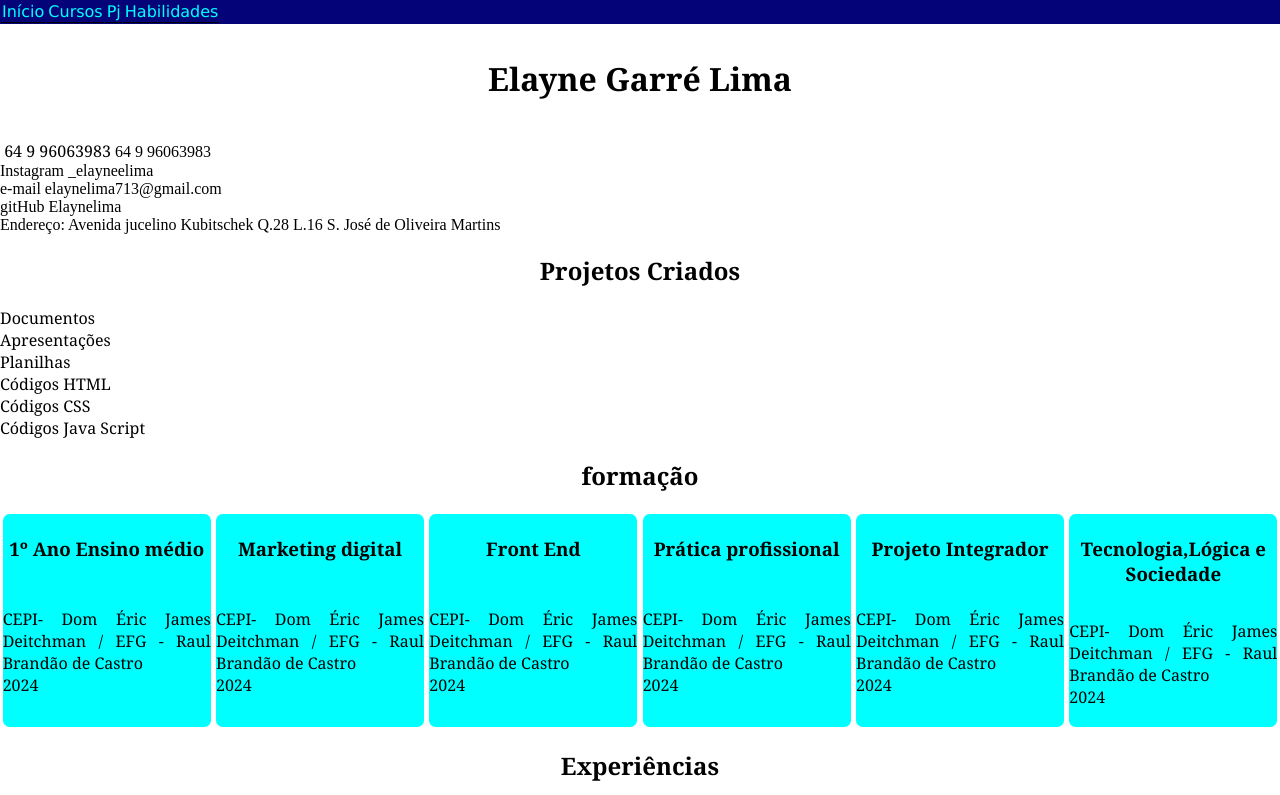
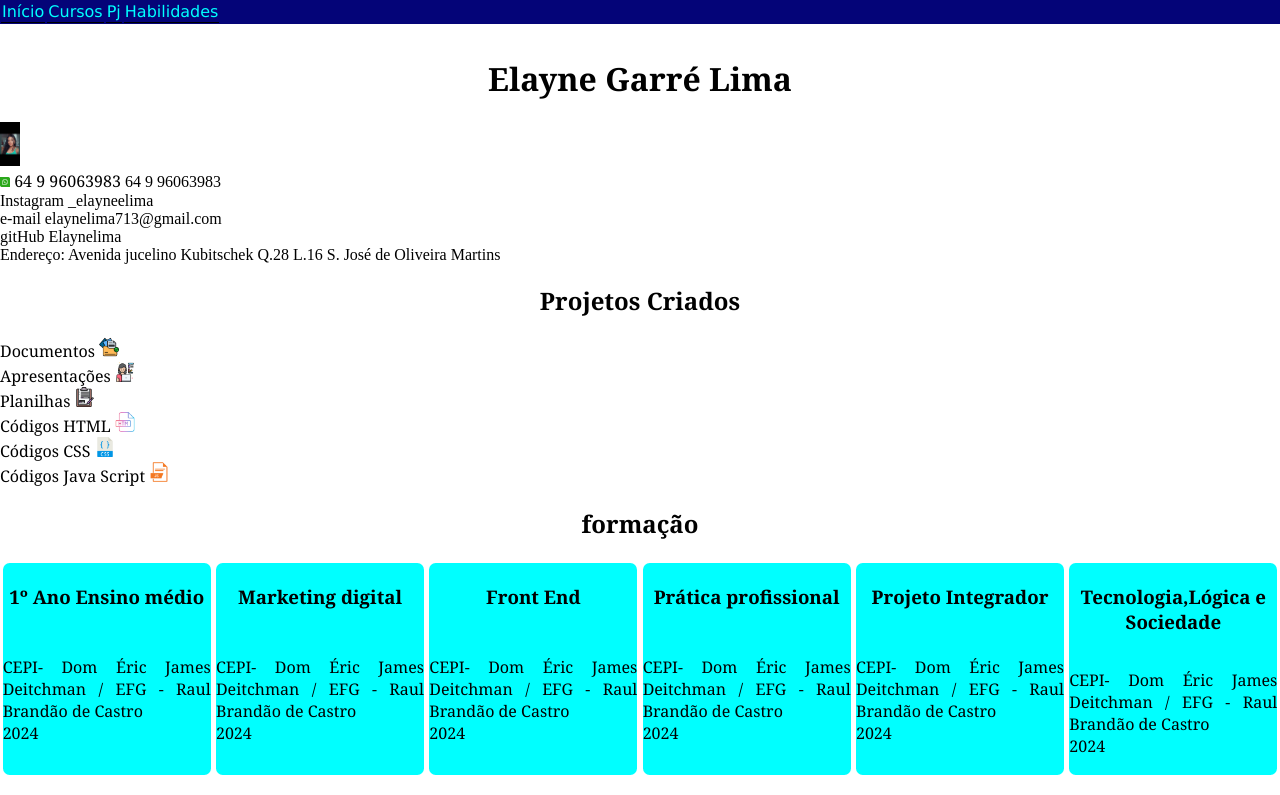
Before and after one commit to Elayne2008/portifolio, a plain HTML site: page index.html in a window 1280 px wide. Shown: the top 795 px of the page. Drawn offline with Linux system fonts and the light colour scheme; files that its build step writes are made by us from their sources.

Commit message:
Update index.html

```diff
--- a/index.html
+++ b/index.html
@@ -4,10 +4,10 @@
     <meta charset="UTF-8">
     <meta name="viewport" content="width=device-width, initial-scale=1.0">
     <title>Elayne Garré Lima</title>
-    <link rel="icon" type="image/x-icon" href="fotos/favicon.png">
-    <link rel="stylesheet" href="estilos/menu.css">
-    <link rel="stylesheet" href="/estilos/Cards.css">
-    <link rel="stylesheet" href="/estilos/texto.css">
+    <link rel="icon" type="image/x-icon" href="favicon.png">
+    <link rel="stylesheet" href="menu.css">
+    <link rel="stylesheet" href="Cards.css">
+    <link rel="stylesheet" href="texto.css">
 </head>
 <body>
     <div class="conteudo">
@@ -20,9 +20,9 @@
          <br><div id="foto"></div>
          <div id="pessoal">
              <br><div id="nome"><h1>Elayne Garré Lima</h1></div>
-             <img src="/fotos/eu...jpg" alt="" width="20px">
+             <img src="eu...jpg" alt="" width="20px">
              <div id="dados">
-                <a href="https://wa.me/64996063983/?text='Olá! Gostei do seu currículo'" target="_blank" id="whatsApp"><img src="/fotos/whatsApp.png" alt="" width="10px"> 64 9 96063983</a> 64 9 96063983 <br>
+                <a href="https://wa.me/64996063983/?text='Olá! Gostei do seu currículo'" target="_blank" id="whatsApp"><img src="whatsApp.png" alt="" width="10px"> 64 9 96063983</a> 64 9 96063983 <br>
                  Instagram _elayneelima <br>
                  e-mail elaynelima713@gmail.com <br>
                  gitHub Elaynelima <br>
@@ -34,37 +34,37 @@
              <a href="">
              <div id="documentos">
                 Documentos
-                <img src="/fotos/Documentos.png" alt=""  width="20px">
+                <img src="Documentos.png" alt=""  width="20px">
             </div>
         </a>
              <a href="">
                 <div id="apresentacoes">
                     Apresentações
-                    <img src="/fotos/design-de-interface-do-usuario.png" alt=""  width="20px">
+                    <img src="design-de-interface-do-usuario.png" alt=""  width="20px">
                 </div>
                 </a>
                 <a href="">
              <div id="planilhas">
                 Planilhas
-                <img src="/fotos/10277819 (1).png" alt=""  width="20px">
+                <img src="10277819 (1).png" alt=""  width="20px">
             </div>
             </a>
             <a href="">
              <div id="HTML">
                 Códigos HTML
-                <img src="/fotos/html.png" alt=""  width="20px">
+                <img src="html.png" alt=""  width="20px">
             </div>
             </a>
             <a href="">
              <div id="CSS">
                 Códigos CSS
-                <img src="/fotos/css.png" alt=""  width="20px">
+                <img src="css.png" alt=""  width="20px">
             </div>
         </a>
         <a href="">
              <div id="JS">
                 Códigos Java Script
-                <img src="/fotos/JS.webp" alt="" width="20px">
+                <img src="JS.webp" alt="" width="20px">
             </div>
         </a>
          </div>
```
